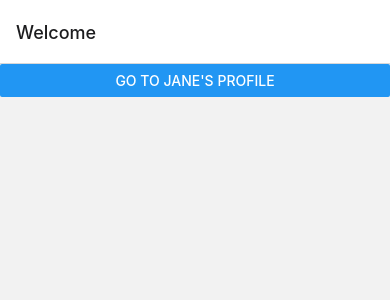
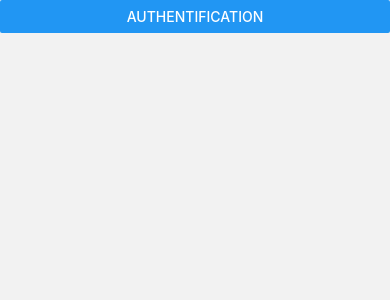
Before and after one commit to MezghichGit/lab2StackNavigation, a React Native app: screen / in a window 390 px wide. Shown: the top 300 px of the page. Built offline with nearby package versions, Linux system fonts and the light colour scheme.

Commit message:
autres options

```diff
--- a/App.js
+++ b/App.js
@@ -31,15 +31,25 @@ const ProfileScreen = ({ navigation, route }) => {
       )};
 
 
-
+  const AuthentificationScreen = ({ navigation }) => {
+        return (
+          <Button
+            title="Authentification"
+            onPress={() =>
+              navigation.navigate('Home')
+            }
+          />
+        );
+      };
 
 
 export default function App() {
   return (
     <NavigationContainer>
-      <Stack.Navigator>
+      <Stack.Navigator initialRouteName='Authentification' screenOptions={{headerShown: false}}>
         <Stack.Screen name="Home" component={HomeScreen} options={{ title: 'Welcome' }} />
         <Stack.Screen name="Profile" component={ProfileScreen} options={{ title: 'My Profile' }} />
+        <Stack.Screen name="Authentification" component={AuthentificationScreen} options={{ title: 'Connexion' }} />
       </Stack.Navigator>
     </NavigationContainer>
 
```
